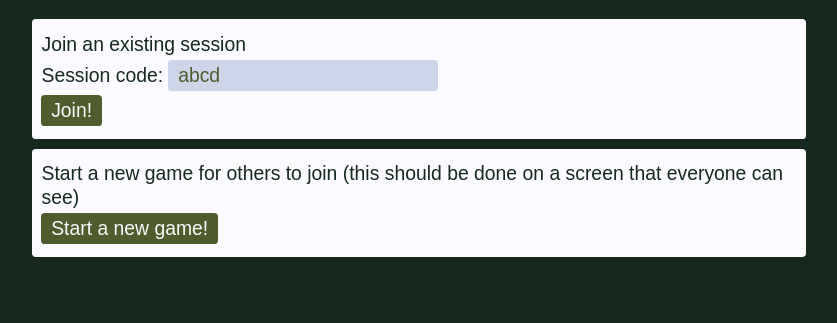
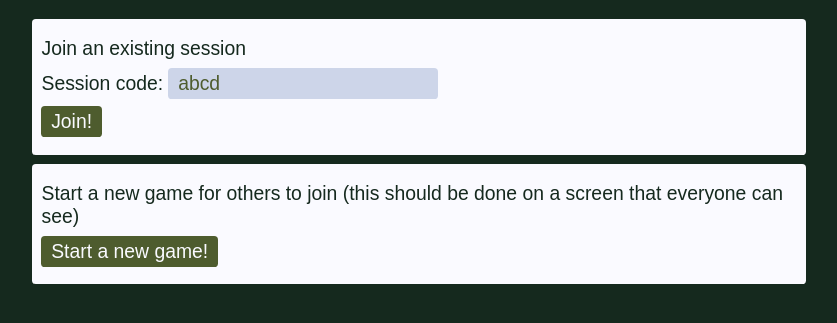
Before and after one commit to very-scary-scenario/fixed, a Flask app: page / in a window 1280 px wide. Shown: the top 323 px of the page, without its empty margins (221-1058 px from the left). Run offline with Flask 2, Linux system fonts and the light colour scheme.

```diff
--- a/static/style.css
+++ b/static/style.css
@@ -46,7 +46,11 @@ body {
 }
 
 p {
-  margin: .2em 0;
+  margin: .4em 0;
+}
+
+ul {
+  margin-left: 1em;
 }
 
 input[type="text"], input[type="submit"], a[href].button {
```
